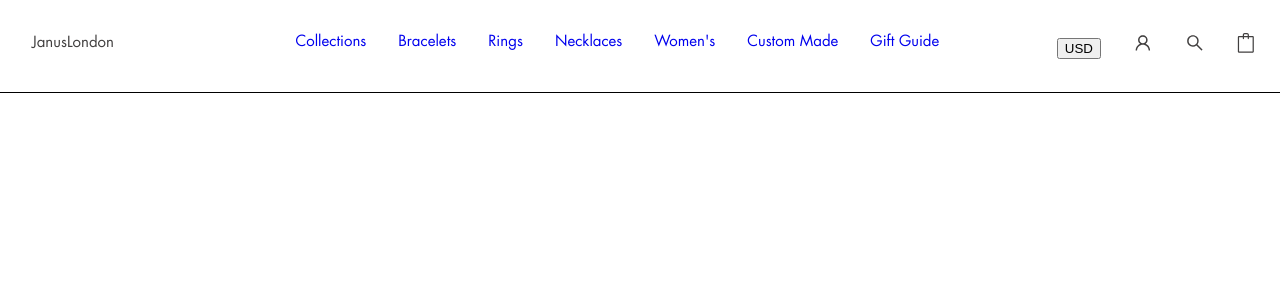
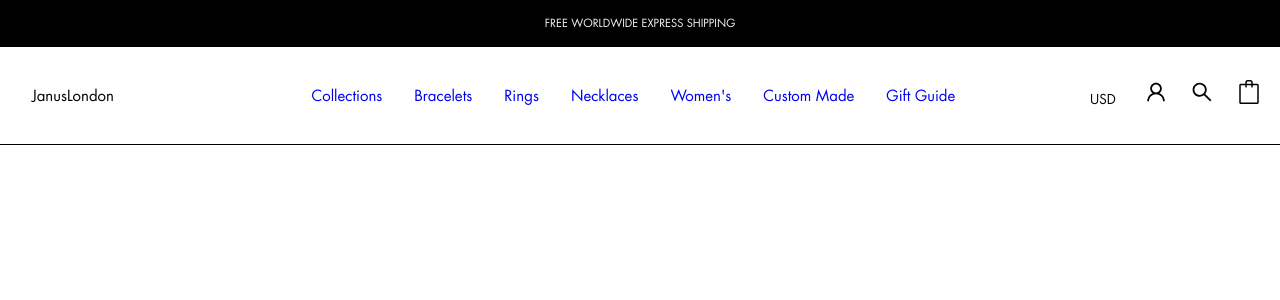
Before and after one commit to NichKHu/Janus-Ecommerce-React, a React (Create React App) app: page / in a window 1280 px wide. Shown: the top 300 px of the page. Built offline with nearby package versions, Linux system fonts and the light colour scheme.

Commit message:
Added banner on top of nav bar

```diff
--- a/src/components/Navbar/Navbar.css
+++ b/src/components/Navbar/Navbar.css
@@ -1,6 +1,16 @@
 @font-face {
     font-family: FuturaLT;
     src:url(futura.ttf);
+}
+
+.banner {
+    font-family: 'FuturaLT', 'sans-serif';
+    color: #FAF4F4;
+    font-size: 11px;
+    text-transform: uppercase;
+    background-color: black;
+    text-align: center;
+    padding: 1rem;
 }
 
 .logo {
@@ -11,10 +21,12 @@
     display: flex;
     border-bottom: 0.5px solid black;
     justify-content: space-between;
+    align-items: center;
 
     font-family: 'FuturaLT', 'sans-serif';
-    color: #413F3F;
+    color: black;
     font-size: 15px;
+    background-color: rgb(255,255,255);
 }
 
 .dropdown-menu > ul {
@@ -30,7 +42,13 @@
 }
 
 .user > * {
-    padding: 2rem 0.5rem;
+    padding: 2rem 0.2rem;
     margin-right: 1rem;
-    font-size: 1.23rem;
+    font-size: 1.5rem;
 }
+
+button {
+    font-family: 'FuturaLT', 'sans-serif';
+    border: none;
+    background: transparent;
+}
--- a/src/components/Navbar/Navbar.js
+++ b/src/components/Navbar/Navbar.js
@@ -7,6 +7,9 @@ import {SlBag} from 'react-icons/sl';
 const Navbar = () => {
   return (
     <div className='navbar'>
+      <div className='banner'>
+        Free Worldwide Express Shipping
+      </div>
       <div className='container'>
         <div className='logo'>JanusLondon</div>
         <div className='dropdown-menu'>
```
